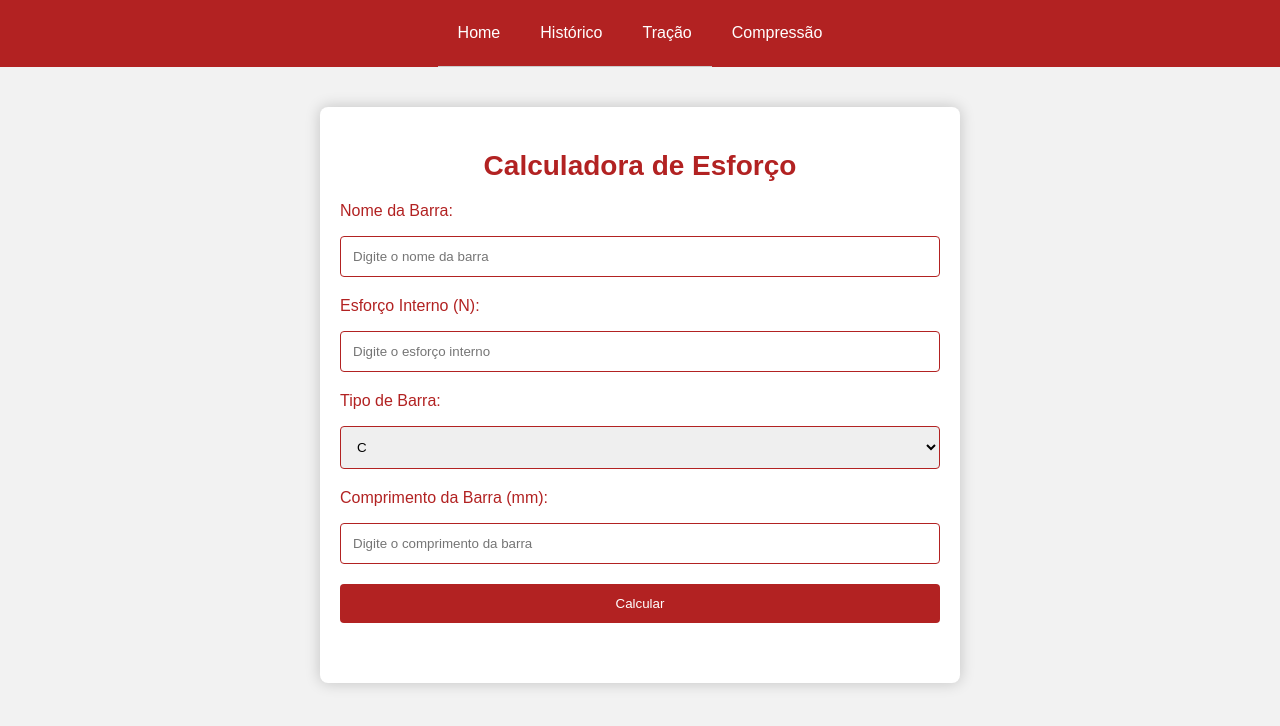
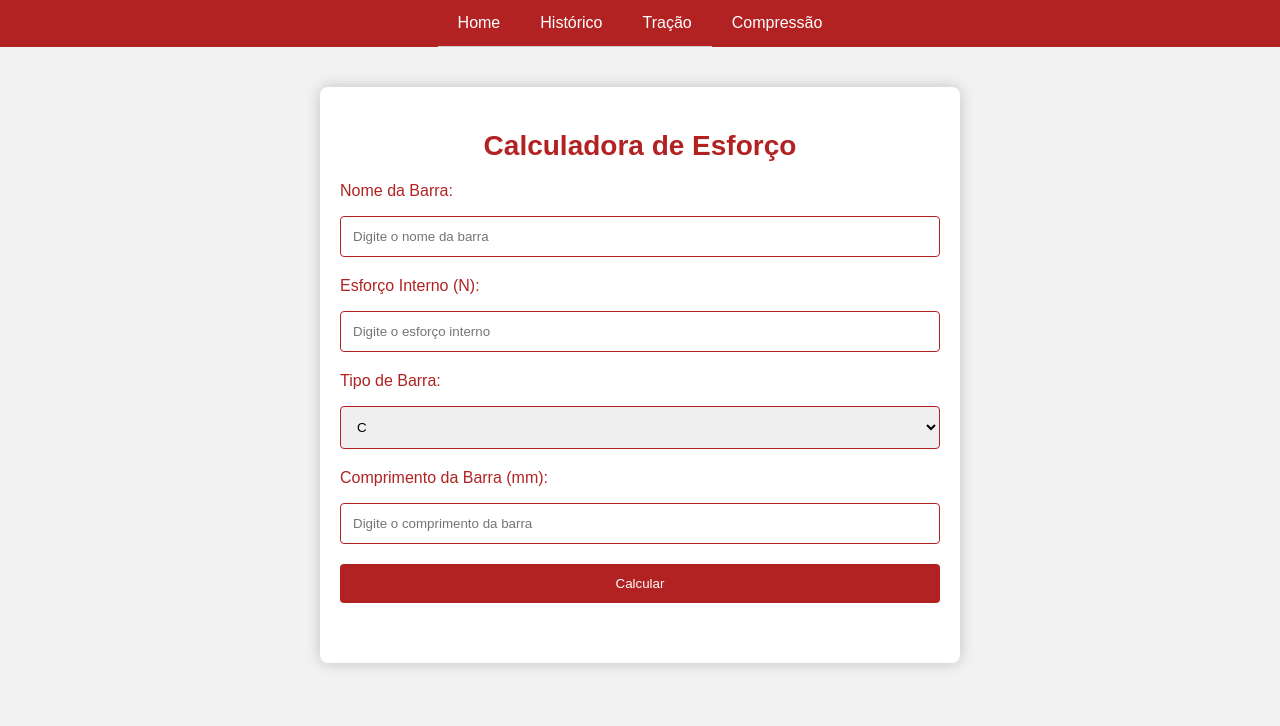
Before and after one commit to PiazzaroloPedro/Calculadora-de-esforco, a plain HTML site: page index.html in a window 1280 px wide. Drawn offline with Linux system fonts and the light colour scheme.

Commit message:
update css
alterei o padding

```diff
--- a/style.css
+++ b/style.css
@@ -8,6 +8,7 @@ body {
 nav {
     background-color: #b22222;
     overflow: hidden;
+    padding: 0; /* Remove qualquer padding ao redor do nav */
 }
 
 nav ul {
@@ -20,6 +21,7 @@ nav ul {
 
 nav ul li {
     margin: 0;
+    padding: 0; /* Remove qualquer padding ao redor dos itens da lista */
 }
 
 nav ul li a {
@@ -29,6 +31,8 @@ nav ul li a {
     padding: 14px 20px;
     text-decoration: none;
     transition: background-color 0.3s, color 0.3s;
+    margin: 0; /* Remove qualquer margem */
+    box-sizing: border-box; /* Garante que padding e border sejam incluídos nas dimensões totais */
 }
 
 nav ul li a:hover {
```
